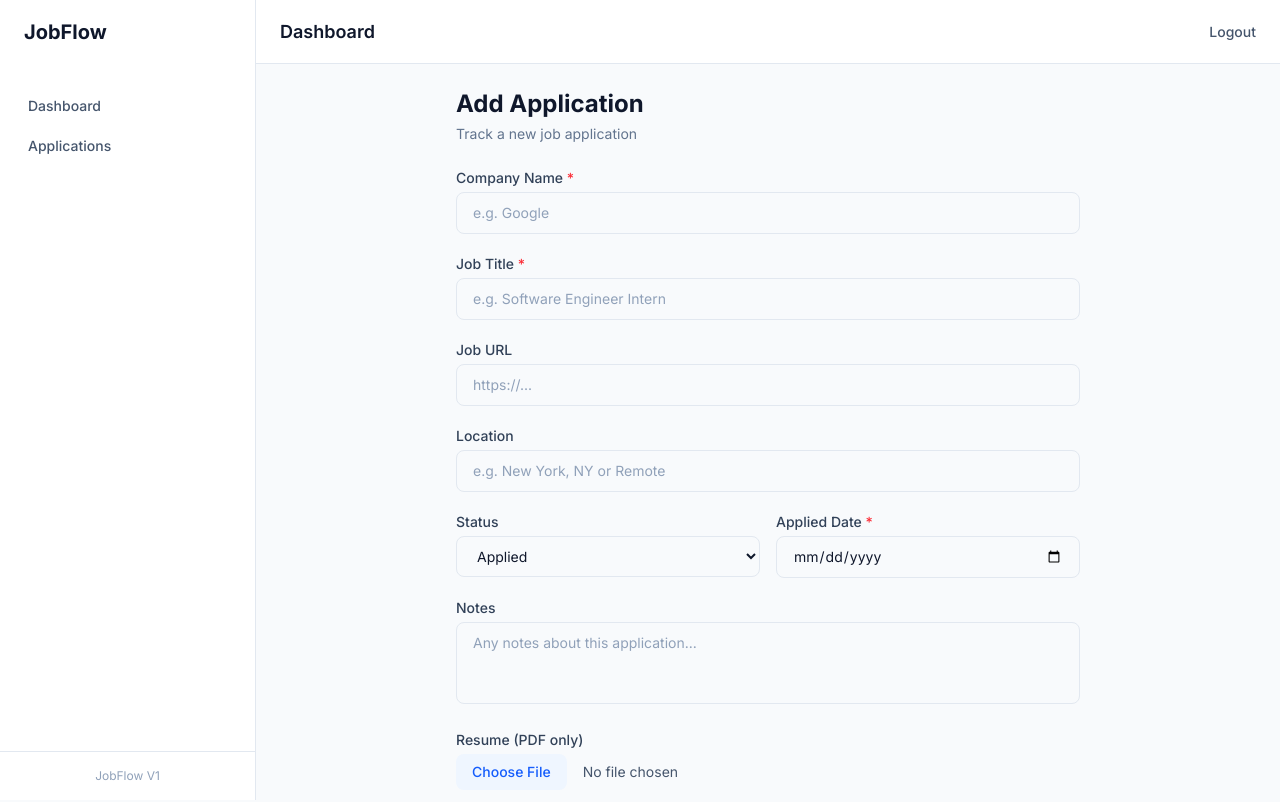
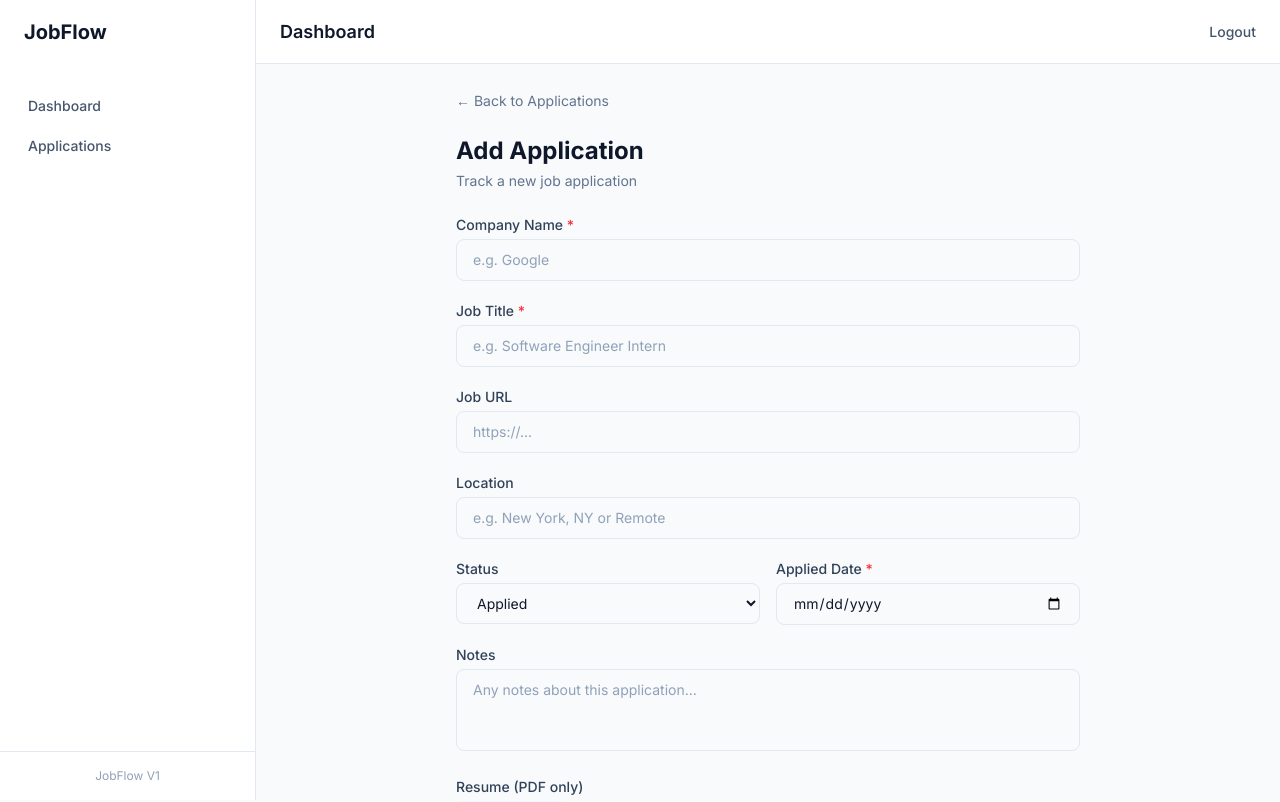
Before and after one commit to JaydenAkpalu/jobflow, a Next.js app: page /applications/new in a window 1280 px wide. Shown: the top 802 px of the page. Built offline with nearby package versions, Linux system fonts and the light colour scheme; no server answers.

Commit message:
update READM.md

```diff
--- a/app/(dashboard)/applications/page.js
+++ b/app/(dashboard)/applications/page.js
@@ -74,12 +74,12 @@ export default function ApplicationsPage() {
           placeholder="Search by company or role..."
           value={searchQuery}
           onChange={(e) => setSearchQuery(e.target.value)}
-          className="flex-1 px-4 py-2 border border-slate-200 rounded-lg text-sm focus:outline-none focus:ring-1 focus:ring-blue-500"
+          className="flex-1 px-4 py-2 border border-slate-200 rounded-lg text-sm focus:outline-none"
         />
         <select
           value={statusFilter}
           onChange={(e) => setStatusFilter(e.target.value)}
-          className="px-4 py-2 border border-slate-200 rounded-lg text-sm focus:outline-none focus:ring-1 focus:ring-blue-500"
+          className="px-4 py-2 border border-slate-200 rounded-lg text-sm focus:outline-none"
         >
           <option value="">All Statuses</option>
           <option value="applied">Applied</option>
--- a/components/applications/ApplicationForm.jsx
+++ b/components/applications/ApplicationForm.jsx
@@ -3,6 +3,7 @@
 // imports
 import { useState, useEffect } from 'react'
 import { useRouter } from 'next/navigation'
+import Link from 'next/link'
 
 // mode: 'create' or 'edit' — controls whether this form creates or updates an application
 // id: only used when mode is 'edit' — the application being edited
@@ -106,6 +107,13 @@ export default function ApplicationForm({ mode, id }) {
 
   return (
     <div className="p-6 max-w-2xl mx-auto">
+      {/* Back link — consistent with detail page, gives user an escape route at the top too */}
+        <Link
+        href="/applications"
+        className="text-sm text-slate-500 hover:text-slate-900 transition-colors mb-6 inline-block"
+        >
+        ← Back to Applications
+        </Link>
 
       {/* Header — title changes based on mode */}
       <div className="mb-6">
```
Also changed, not shown: 1 other file (tests, documents, lock files or other folders).
